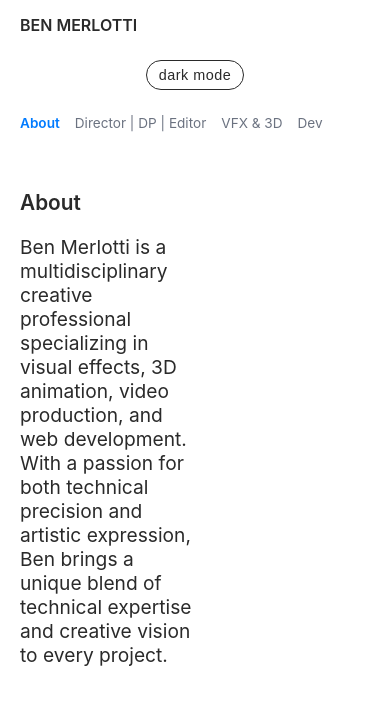
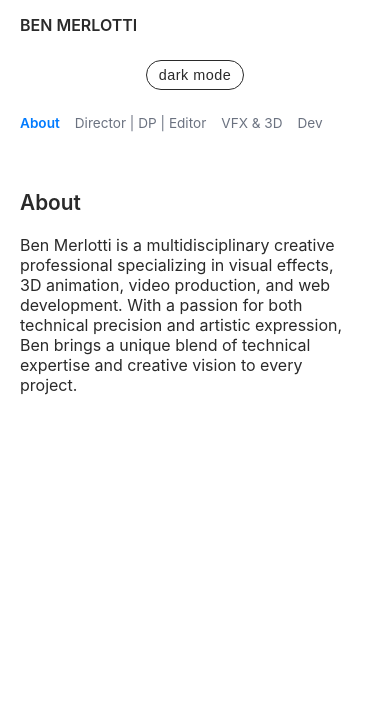
Before and after one commit to benMerlotti/benMerlottiWebsite, a React (Vite) app: page /benMerlottiWebsite/about in a window 390 px wide. Shown: the top 704 px of the page. Built offline with nearby package versions, Linux system fonts and the light colour scheme.

Commit message:
Add responsive styling for about text on mobile devices

```diff
--- a/src/pages/PageStyles.css
+++ b/src/pages/PageStyles.css
@@ -222,6 +222,11 @@
     margin-bottom: 20px;
   }
 
+  .about-text {
+    width: 80%;
+    font-size: 1.1rem;
+  }
+
   .video-info {
     padding: 15px;
   }
@@ -257,6 +262,11 @@
     font-size: 1.3rem;
   }
 
+  .about-text {
+    width: 95%;
+    font-size: 1rem;
+  }
+
   .dev-project-item {
     padding: 12px;
   }
```
